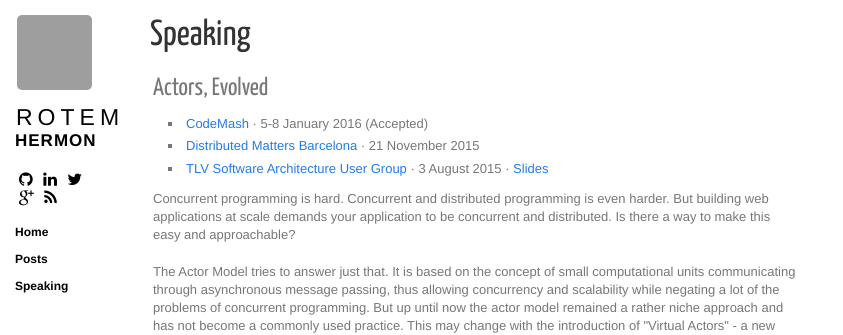
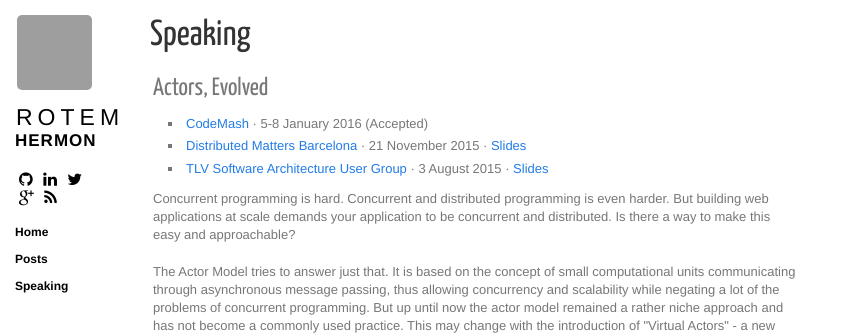
Before and after one commit to rore/rore.github.com, a Jekyll site: the page built from speaking.html, in a window 1280 px wide, cut to the strip 0-335 px from the top of the page. Shown: the whole strip, without its empty margins (0-843 px from the left). Built offline with Jekyll 4.4.1, drawn with Linux system fonts in a browser that asks for light colours; nearby versions of some CDN libraries; Markdown is read by kramdown in place of the engine named in the settings; grey boxes are pictures that could not be loaded.

Commit message:
Update speaking.html

```diff
--- a/speaking.html
+++ b/speaking.html
@@ -13,7 +13,7 @@ title: "Speaking"
                     <a href="http://www.codemash.org/session/actors-evolved/" target="_blank" >CodeMash</a> &middot; 5-8 January 2016 (Accepted)
                 </li>
                 <li>
-                    <a href="https://2015.distributed-matters.org/bcn/" target="_blank">Distributed Matters Barcelona</a> &middot; 21 November 2015
+                    <a href="https://2015.distributed-matters.org/bcn/" target="_blank">Distributed Matters Barcelona</a> &middot; 21 November 2015 &middot; <a href="http://www.slideshare.net/dmconf/actors-evolved-rotem-hermon" target="_blank">Slides</a>
                 </li>
                 <li>
                     <a href="http://www.meetup.com/TLV-Software-Architecture-Meetup/events/223890358/" target="_blank">TLV Software Architecture User Group</a> &middot; 3 August 2015 &middot; <a href="https://speakerdeck.com/rore/actors-evolved" target="_blank">Slides</a>
```
